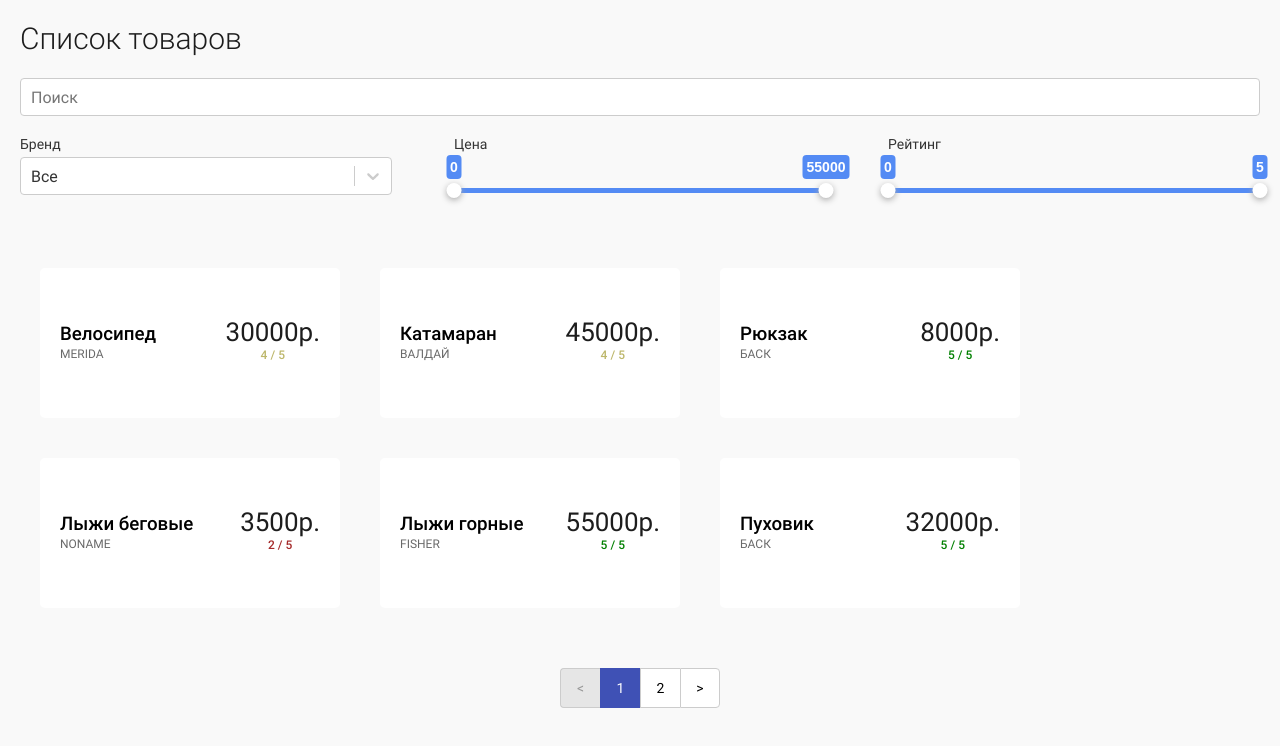
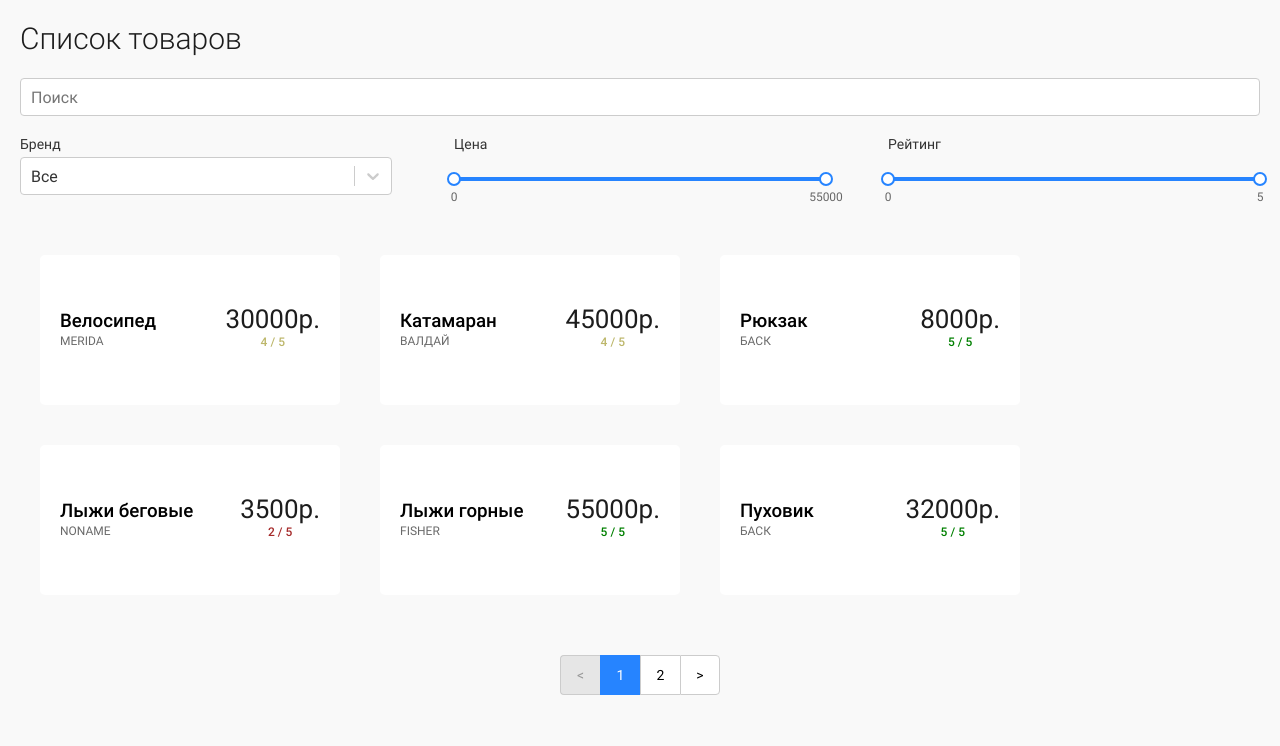
Before and after one commit to pirotech/rsd-test-task, a React app: page / in a window 1280 px wide. Shown: the top 746 px of the page. Built offline with nearby package versions, Linux system fonts and the light colour scheme.

Commit message:
Replace old slider

```diff
--- a/package.json
+++ b/package.json
@@ -37,6 +37,7 @@
     "@babel/plugin-proposal-class-properties": "^7.1.0",
     "@babel/preset-env": "^7.1.0",
     "@babel/preset-react": "^7.0.0",
+    "@types/rc-slider": "^8.6.4",
     "@types/react-router-dom": "^4.3.4",
     "autoprefixer": "^9.0.2",
     "awesome-typescript-loader": "^5.2.1",
--- a/src/components/mainPage/MainPage.tsx
+++ b/src/components/mainPage/MainPage.tsx
@@ -1,14 +1,16 @@
 import * as React from 'react';
 import { RouteComponentProps } from 'react-router';
-import { Range, getTrackBackground } from 'react-range';
 import UiCard from '../../shared/components/ui-card/UiCard';
 import UiTextField from '../../shared/components/ui-text-field/UiTextField';
 import UiSelect from '../../shared/components/ui-select/UiSelect';
 import UiPagination from '../../shared/components/ui-pagination/UiPagination';
 import { ISelectItem } from 'src/models/ui';
 import { IGoods } from 'src/models/goods';
+import api from '../../shared/api/api';
+import {Range, Handle, Marks} from 'rc-slider';
+import Tooltip from 'rc-tooltip';
+import 'rc-slider/assets/index.css';
 import './MainPage.scss';
-import api from '../../shared/api/api';
 
 interface IProps extends RouteComponentProps {
 }
@@ -136,68 +138,48 @@ class MainPage extends React.Component<IProps, IState> {
 	};
 
 	render() {
-		const track = (min, max, values) => ({ props, children }) => (
-			<div
-				onMouseDown={props.onMouseDown}
-				onTouchStart={props.onTouchStart}
-				style={{
-					...props.style,
-					height: '36px',
-					display: 'flex',
-					width: '100%'
-				}}
+		const handle = (props) => {
+			const { value, dragging, index, ...restProps } = props;
+			return (
+				<Tooltip
+					prefixCls="rc-slider-tooltip"
+					overlay={value}
+					visible={dragging}
+					placement="top"
+					key={index}
 				>
-				<div
-					ref={props.ref}
-					style={{
-						height: '5px',
-						width: '100%',
-						borderRadius: '4px',
-						background: getTrackBackground({
-							values,
-							colors: ['#ccc', '#548BF4', '#ccc'],
-							min,
-							max
-						}),
-						alignSelf: 'center'
-					}}
-				>
-					{children}
-				</div>
-			</div>
+					<Handle value={value} {...restProps} />
+				</Tooltip>
 			);
-		const thumb = (values) => ({ index, props }) => (
-			<div
-				{...props}
-				style={{
-					...props.style,
-					height: '15px',
-					width: '15px',
-					borderRadius: '50%',
-					backgroundColor: '#FFF',
-					display: 'flex',
-					justifyContent: 'center',
-					alignItems: 'center',
-					boxShadow: '0px 2px 6px #AAA',
-				}}
-			>
-				<div
-					style={{
-						position: 'absolute',
-						top: '-28px',
-						color: '#fff',
-						fontWeight: 'bold',
-						fontSize: '14px',
-						fontFamily: 'Arial,Helvetica Neue,Helvetica,sans-serif',
-						padding: '4px',
-						borderRadius: '4px',
-						backgroundColor: '#548BF4'
-					}}
-				>
-					{values[index].toFixed(0)}
-				</div>
-			</div>
-		);
+		};
+		const marksPrice: Marks = {};
+		marksPrice[0] = '0';
+		marksPrice[55000] = '55000';
+		const marksRating: Marks = {};
+		marksRating[0] = '0';
+		marksRating[5] = '5';
+		const handleStyle = [
+			{
+				borderColor: '#2684FF',
+				backgroundColor: 'white'
+			},
+			{
+				borderColor: '#2684FF',
+				backgroundColor: 'white'
+			}
+		];
+		const dotStyle = {
+			backgroundColor: '',
+			borderColor: 'hsl(0, 0%, 80%)',
+		};
+		const railStyle = {
+			backgroundColor: 'hsl(0, 0%, 80%)',
+			height: '4px',
+		};
+		const trackStyle = [{
+			backgroundColor: '#2684FF',
+		}];
+
 		return (
 			<div className="main-page">
 				<h1>Список товаров</h1>
@@ -221,24 +203,37 @@ class MainPage extends React.Component<IProps, IState> {
 						<div className="filters__price">
 							<label>Цена</label>
               <Range
-								values={this.state.price}
+								count={1}
                 min={0}
                 max={55000}
+                defaultValue={this.state.price}
                 step={500}
-								onChange={this.onPriceChange}
-								renderTrack={track(0, 55000, this.state.price)}
-								renderThumb={thumb(this.state.price)}
+                marks={marksPrice}
+								allowCross={false}
+								onAfterChange={this.onPriceChange}
+								handle={handle}
+								handleStyle={handleStyle}
+								dotStyle={dotStyle}
+								railStyle={railStyle}
+								trackStyle={trackStyle}
               />
 						</div>
 						<div className="filters__rating">
 							<label>Рейтинг</label>
 							<Range
-								values={this.state.rating}
+								count={1}
 								min={0}
 								max={5}
-								onChange={this.onRatingChange}
-								renderTrack={track(0, 5, this.state.rating)}
-								renderThumb={thumb(this.state.rating)}
+								defaultValue={this.state.rating}
+								step={1}
+								marks={marksRating}
+								allowCross={false}
+								onAfterChange={this.onRatingChange}
+								handle={handle}
+								handleStyle={handleStyle}
+								dotStyle={dotStyle}
+								railStyle={railStyle}
+								trackStyle={trackStyle}
 							/>
 						</div>
 					</div>
--- a/src/shared/components/ui-pagination/UiPagination.scss
+++ b/src/shared/components/ui-pagination/UiPagination.scss
@@ -26,8 +26,8 @@
   &__page {
     border-right: none;
     &_active {
-      background-color: #3F51B5;
-      border-color: #3F51B5;
+      background-color: #2684FF;
+      border-color: #2684FF;
       color: white;
     }
     &-link {
```
Also changed, not shown: 1 other file (tests, documents, lock files or other folders). Lines whose indentation alone changed are shown as unchanged.
